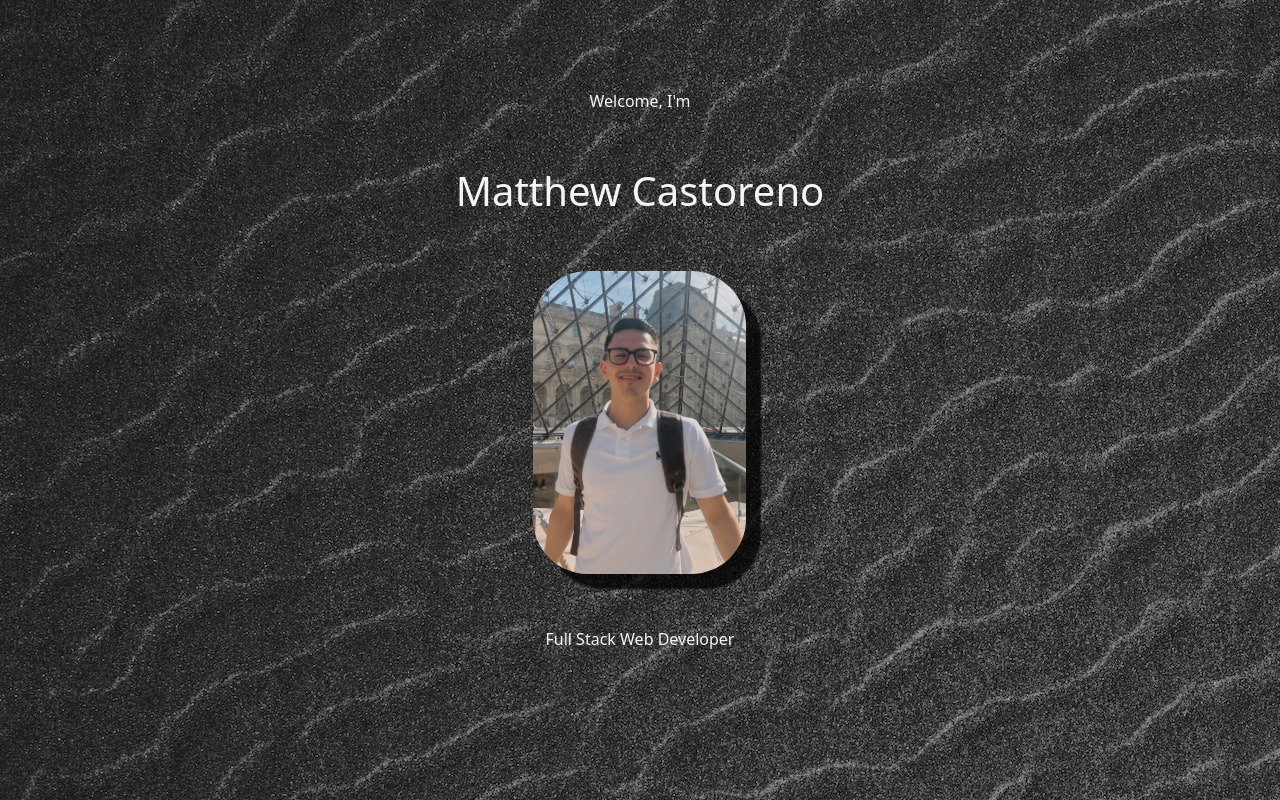
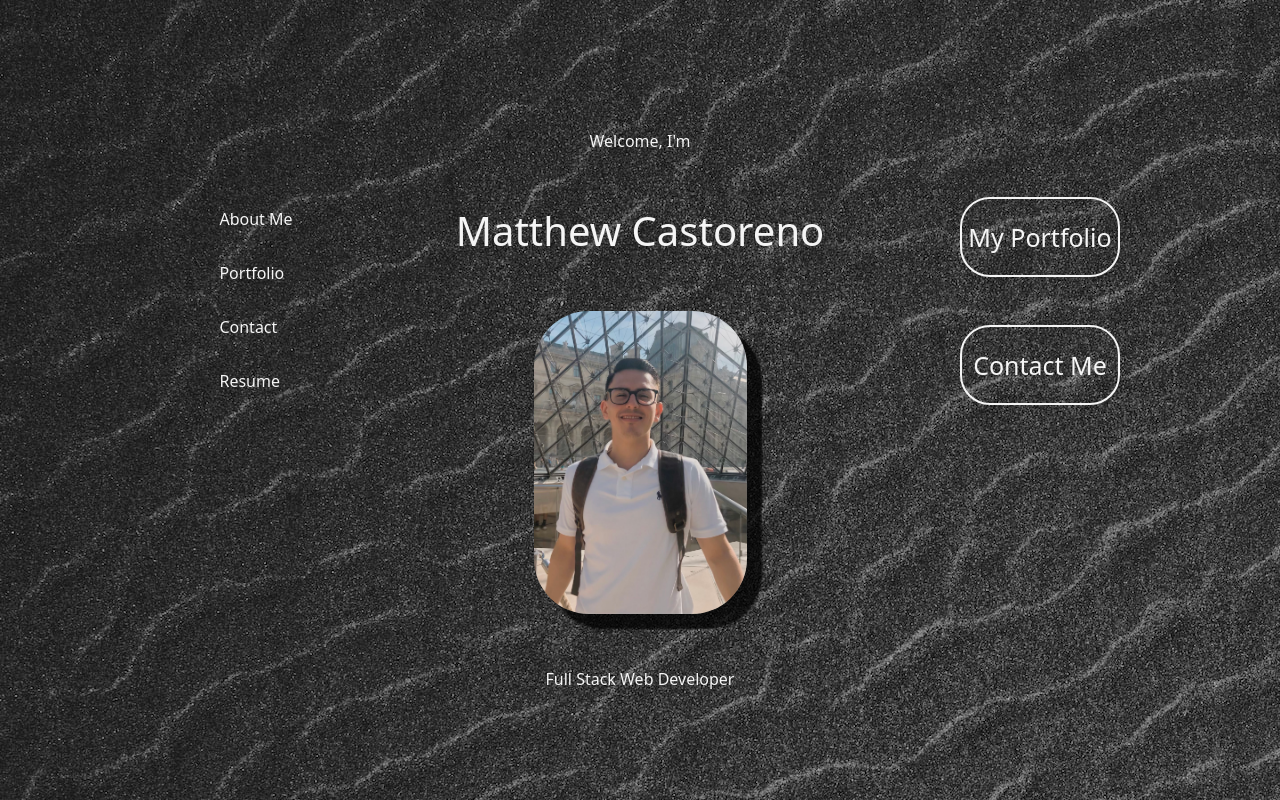
Before and after one commit to Castoreno05/React-Portfolio, a React (Create React App) app: page / in a window 1280 px wide. Shown: the top 800 px of the page. Built offline with nearby package versions, Linux system fonts and the light colour scheme.

Commit message:
Header update

```diff
--- a/src/App.js
+++ b/src/App.js
@@ -1,5 +1,5 @@
 import Header from "./components/Header/Header";
-import Nav from "./components/Navbar/Nav";
+import About from "./components/About/About";
 import Portfolio from "./components/Portfolio";
 import Contact from "./components/Contact";
 // import Images from "./Images/myBG.jpg"
@@ -12,7 +12,7 @@ function App() {
   return (
     <div className="App">
       <Header />
-      {/* <Nav setContent={setContent}></Nav> */}
+      <About />
       {content === "portfolio" && <Portfolio />}
       {content === "contact" && <Contact />}
     </div>
--- a/src/Portfolio.css
+++ b/src/Portfolio.css
@@ -5,6 +5,7 @@ body {
 /* App styling ***************************************************************************************/
 .App {
     display: flex;
+    flex-direction: column;
     overflow: hidden;
 }
 .Portfolio {
--- /dev/null
+++ b/src/components/About/About.css
@@ -0,0 +1,4 @@
+.container-about {
+    height: 250px;
+    width: 250px;
+}
--- /dev/null
+++ b/src/components/About/About.js
@@ -0,0 +1,10 @@
+import React from 'react'
+import "../About/About.css"
+
+export default function About() {
+  return (
+    <div className='container-about'>
+
+    </div>
+  )
+}
--- /dev/null
+++ b/src/components/Downloads/Download.css
@@ -0,0 +1,31 @@
+.section-download {
+    position: relative;
+    left: 25rem;
+    bottom: 32.5rem;
+}
+.portfolio {
+    display: flex;
+    height: 5rem;
+    width: 10rem;
+    border: solid 2px whitesmoke;
+    border-radius: 30px;
+}
+.portfolio h1 {
+    margin: auto;
+    font-size: 25px;
+    color: whitesmoke;
+}
+.contactMe {
+    display: flex;
+    position: relative;
+    top: 3rem;
+    height: 5rem;
+    width: 10rem;
+    border: solid 2px whitesmoke;
+    border-radius: 30px;
+}
+.contactMe h1 {
+    margin: auto;
+    font-size: 25px;
+    color: whitesmoke;
+}
--- /dev/null
+++ b/src/components/Downloads/Download.js
@@ -0,0 +1,15 @@
+import React from "react";
+import "../Downloads/Download.css";
+
+export default function Download() {
+  return (
+    <div className="section-download">
+      <div className="portfolio">
+        <h1>My Portfolio</h1>
+      </div>
+      <div className="contactMe">
+        <h1>Contact Me</h1>
+      </div>
+    </div>
+  );
+}
--- a/src/components/Header/Header.css
+++ b/src/components/Header/Header.css
@@ -2,8 +2,9 @@
     display: flex;
     flex-direction: column;
     align-items: center;
-    margin: 4rem auto;
     color: whitesmoke;
+    position: relative;
+    bottom: 8rem;
 }
 .about{
     margin: 1.75rem;
--- a/src/components/Header/Header.js
+++ b/src/components/Header/Header.js
@@ -1,13 +1,17 @@
-import React from 'react'
-import "../Header/Header.css"
+import React from "react";
+import Download from "../Downloads/Download"
+import Nav from "../Navbar/Nav"
+import "../Header/Header.css";
 
 export default function Header() {
   return (
-    <div className='container-header'>
-        <h6 className='about'>Welcome, I'm</h6>
-        <h1 className='about'>Matthew Castoreno</h1>
-        <div className='about imageDiv'></div>
-        <h6 className='about'>Full Stack Web Developer</h6>
+    <div className="container-header">
+      <Nav/>
+      <h6 className="about">Welcome, I'm</h6>
+      <h1 className="about">Matthew Castoreno</h1>
+      <div className="about imageDiv"></div>
+      <h6 className="about">Full Stack Web Developer</h6>
+      <Download />
     </div>
-  )
+  );
 }
--- a/src/components/Navbar/Nav.js
+++ b/src/components/Navbar/Nav.js
@@ -1,38 +1,39 @@
 import React from "react";
+import "../Navbar/nav.css"
 
 export default function Nav({ setContent }) {
   return (
-    <nav className="navbar navbar-dark">
-      <div className="container-fluid">
-        <button
-          className="navbar-toggler"
-          type="button"
-          data-bs-target="#navbarToggleExternalContent"
-          aria-controls="navbarToggleExternalContent"
-          aria-expanded="false"
-          aria-label="Toggle navigation"
-        >
-          <span className="navbar-toggler-icon"></span>
-        </button>
-      </div>
-    </nav>
+    // <nav className="navbar navbar-dark">
+    //   <div className="container-fluid">
+    //     <button
+    //       className="navbar-toggler"
+    //       type="button"
+    //       data-bs-target="#navbarToggleExternalContent"
+    //       aria-controls="navbarToggleExternalContent"
+    //       aria-expanded="false"
+    //       aria-label="Toggle navigation"
+    //     >
+    //       <span className="navbar-toggler-icon"></span>
+    //     </button>
+    //   </div>
+    // </nav>
 
 
-    // <nav className="navbar navbar-dark bg-dark navLinks">
-    //   <ul>
-    //     <li>
-    //       <a onClick={() => setContent("about-me")}>About Me</a>
-    //     </li>
-    //     <li>
-    //       <a onClick={() => setContent("portfolio")}>Portfolio</a>
-    //     </li>
-    //     <li>
-    //       <a onClick={() => setContent("contact")}>Contact</a>
-    //     </li>
-    //     <li>
-    //       <a onClick={() => setContent("resume")}>Resume</a>
-    //     </li>
-    //   </ul>
-    // </nav>
+    <nav className="navLinks">
+      <ul>
+        <li>
+          <a onClick={() => setContent("about-me")}>About Me</a>
+        </li>
+        <li>
+          <a onClick={() => setContent("portfolio")}>Portfolio</a>
+        </li>
+        <li>
+          <a onClick={() => setContent("contact")}>Contact</a>
+        </li>
+        <li>
+          <a onClick={() => setContent("resume")}>Resume</a>
+        </li>
+      </ul>
+    </nav>
   );
 }
--- a/src/components/Navbar/nav.css
+++ b/src/components/Navbar/nav.css
@@ -1,8 +1,8 @@
 /* Navbar Sytle ***************************************************************************************/
 .navLinks {
-    position: absolute;
-    background-color: #923CB5;
-    border-radius: 35px;
+    position: relative;
+    right: 25rem;
+    top: 20rem;
 }
 .navLinks ul {
     display: flex;
```
